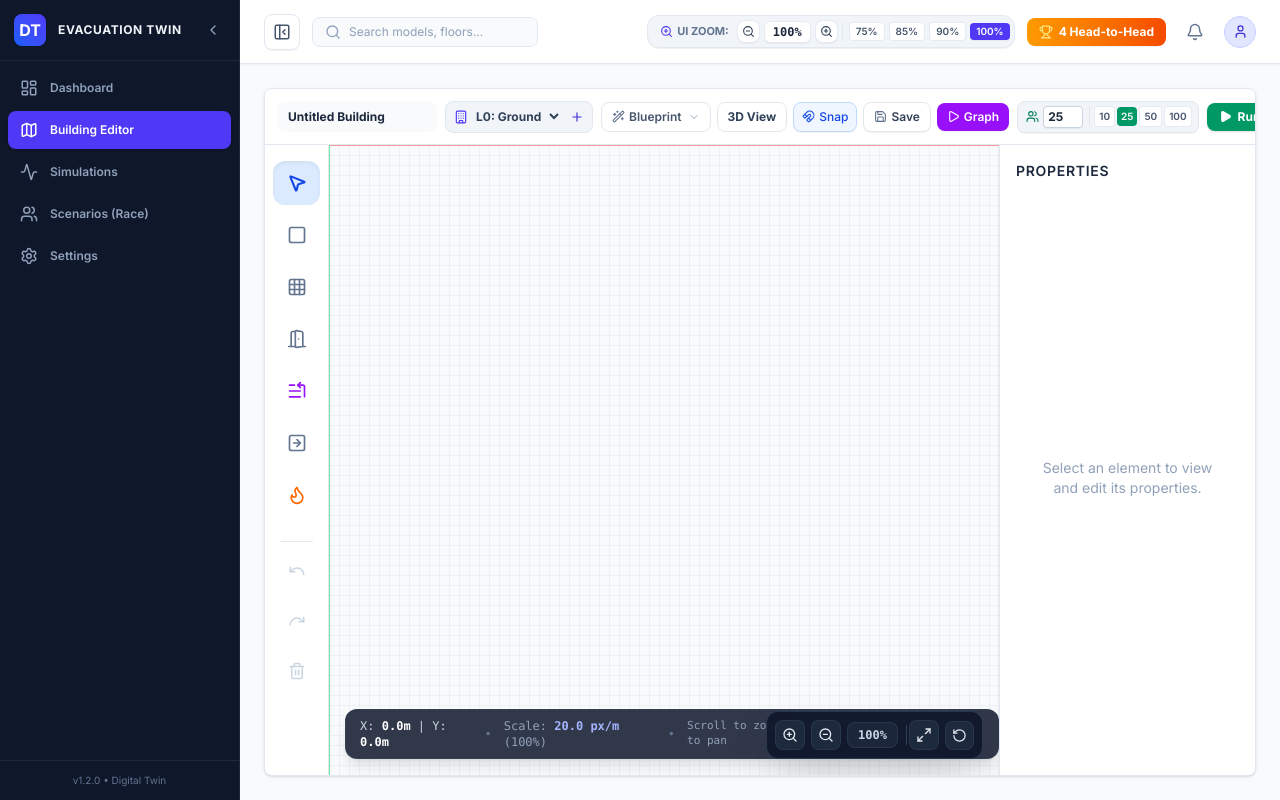
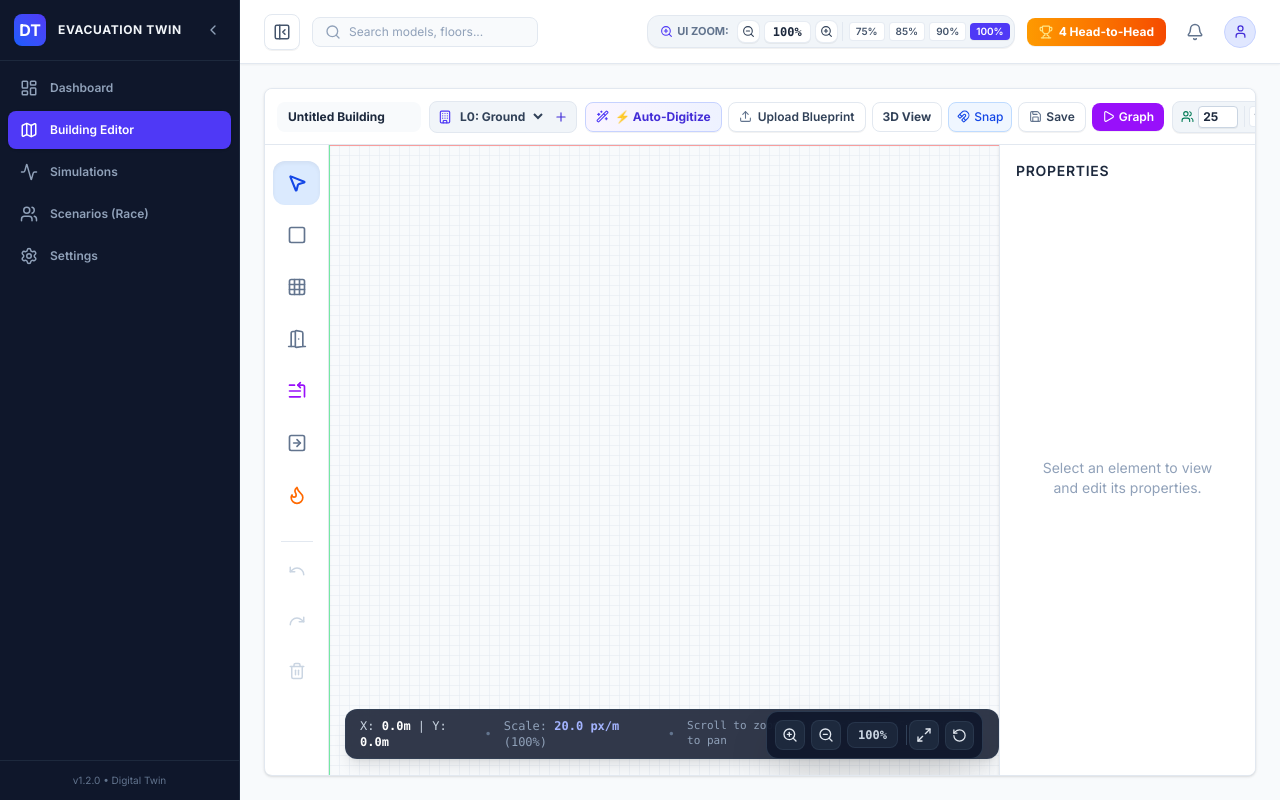
Before and after one commit to pavankr911-sys/Graph-based-Evacuation-, a Next.js app in the folder frontend/: page /editor in a window 1280 px wide. Built offline with nearby package versions, Linux system fonts and the light colour scheme.

Commit message:
fix(editor): restore direct 1-click Auto-Digitize and Upload Blueprint buttons with opacity controls

```diff
--- a/frontend/src/components/editor/EditorTopbar.tsx
+++ b/frontend/src/components/editor/EditorTopbar.tsx
@@ -2,11 +2,11 @@
 
 import { useEditorStore } from "@/store/editorStore";
 import {
-  Building, Plus, Copy, Trash2, Wand2, Upload, Eye, EyeOff,
-  Magnet, Save, Play, Loader2, Trophy, Users, ChevronDown, Check, Swords
+  Building, Plus, Copy, Trash2, Wand2, Upload, X,
+  Magnet, Save, Play, Loader2, Trophy, Users
 } from "lucide-react";
 import { useRouter } from "next/navigation";
-import { useState, useRef, useEffect } from "react";
+import { useState } from "react";
 import { saveBuilding, generateGraph, digitizeBlueprint } from "@/lib/api/client";
 import { v4 as uuidv4 } from "uuid";
 
@@ -32,20 +32,6 @@
   const [isDigitizing, setIsDigitizing] = useState(false);
   const [isRunningRace, setIsRunningRace] = useState(false);
   const [raceStatusText, setRaceStatusText] = useState("");
-  const [isBlueprintMenuOpen, setIsBlueprintMenuOpen] = useState(false);
-
-  const blueprintMenuRef = useRef<HTMLDivElement>(null);
-
-  // Close blueprint popover when clicking outside
-  useEffect(() => {
-    const handleClickOutside = (e: MouseEvent) => {
-      if (blueprintMenuRef.current && !blueprintMenuRef.current.contains(e.target as Node)) {
-        setIsBlueprintMenuOpen(false);
-      }
-    };
-    document.addEventListener("mousedown", handleClickOutside);
-    return () => document.removeEventListener("mousedown", handleClickOutside);
-  }, []);
 
   const handleAutoDigitize = async (file: File) => {
     setIsDigitizing(true);
@@ -77,7 +63,7 @@
 
       if (newElements.length > 0) {
         addElements(newElements);
-        alert(`Auto-Digitization Complete for ${floorTitle}!\nExtracted ${result.walls.length} walls and ${result.rooms.length} rooms.\nClick '3D' to view in your Multi-Story Digital Twin!`);
+        alert(`Auto-Digitization Complete for ${floorTitle}!\nExtracted ${result.walls.length} walls and ${result.rooms.length} rooms.\nClick '3D View' to see your Digital Twin!`);
       } else {
         alert("No clear walls or rooms could be detected in this image. Try an image with higher contrast or clear black lines.");
       }
@@ -85,7 +71,6 @@
       alert(`Digitization error: ${e.message}`);
     } finally {
       setIsDigitizing(false);
-      setIsBlueprintMenuOpen(false);
     }
   };
 
@@ -262,7 +247,7 @@
           type="text"
           value={buildingName}
           onChange={(e) => setBuildingInfo(buildingId || "", e.target.value)}
-          className="font-bold text-slate-800 text-xs border border-transparent hover:border-slate-300 focus:border-indigo-500 focus:outline-none bg-slate-50 px-2.5 py-1.5 rounded-lg w-32 sm:w-40 transition-colors"
+          className="font-bold text-slate-800 text-xs border border-transparent hover:border-slate-300 focus:border-indigo-500 focus:outline-none bg-slate-50 px-2.5 py-1.5 rounded-lg w-28 sm:w-36 transition-colors"
           placeholder="Building Name..."
           title="Click to rename building"
         />
@@ -328,48 +313,27 @@
         </div>
       </div>
 
-      {/* 2. Middle Cluster: Blueprint Tools, 2D/3D, Snap, Save, Graph */}
+      {/* 2. Middle Cluster: Direct 1-Click Blueprint Tools & View Modes */}
       <div className="flex items-center space-x-1.5 shrink-0">
-        {/* Compact Blueprint & CAD Popover Menu (Saves 350px of horizontal topbar space!) */}
-        <div className="relative" ref={blueprintMenuRef}>
-          <button
-            onClick={() => setIsBlueprintMenuOpen(!isBlueprintMenuOpen)}
-            className={`flex items-center space-x-1 px-2.5 py-1.5 rounded-lg text-xs font-semibold border transition-all cursor-pointer ${
-              activeBlueprint
-                ? "bg-purple-50 text-purple-700 border-purple-300 shadow-2xs"
-                : "bg-white text-slate-600 border-slate-200 hover:bg-slate-50"
+
+        {/* Direct Button 1: ⚡ Auto-Digitize Blueprint (OpenCV Vision) */}
+        <label
+          className={`flex items-center px-2.5 py-1.5 rounded-lg text-xs font-bold transition-all border cursor-pointer shadow-2xs ${
+            isDigitizing
+              ? "bg-purple-100 text-purple-700 border-purple-300 animate-pulse"
+              : "bg-gradient-to-r from-purple-50 to-indigo-50 text-indigo-700 border-indigo-200 hover:border-indigo-400 hover:shadow-xs"
           }`}
-            title="Blueprint & CAD Sketch Tools"
-          >
-            <Wand2 size={13} className={activeBlueprint ? "text-purple-600" : "text-slate-500"} />
-            <span>Blueprint</span>
-            {activeBlueprint && <span className="w-1.5 h-1.5 rounded-full bg-purple-500 animate-pulse" />}
-            <ChevronDown size={12} className="text-slate-400 ml-0.5" />
-          </button>
-
-          {isBlueprintMenuOpen && (
-            <div className="absolute top-full left-0 mt-1.5 w-64 bg-white rounded-xl shadow-2xl border border-slate-200 p-3 z-50 flex flex-col space-y-2.5 animate-in fade-in slide-in-from-top-1">
-              <div className="text-[11px] font-bold text-slate-500 uppercase tracking-wider border-b border-slate-100 pb-1.5">
-                Level {activeFloorNumber} Blueprint Tools
-              </div>
-
-              {/* ⚡ Auto-Digitize (OpenCV Vision) */}
-              <label
-                className={`flex items-center justify-center space-x-1.5 px-3 py-2 rounded-lg text-xs font-bold text-white transition-all cursor-pointer shadow-xs ${
-                  isDigitizing
-                    ? "bg-purple-400 cursor-not-allowed"
-                    : "bg-gradient-to-r from-purple-600 to-indigo-600 hover:from-purple-700 hover:to-indigo-700"
-                }`}
+          title="Click to select a CAD sketch or floorplan image to automatically extract walls & rooms using OpenCV AI Vision"
         >
           {isDigitizing ? (
             <>
-                    <Loader2 size={14} className="animate-spin" />
-                    <span>Analyzing Image...</span>
+              <Loader2 size={13} className="mr-1.5 animate-spin text-purple-600" />
+              <span>Digitizing...</span>
             </>
           ) : (
             <>
-                    <Wand2 size={14} />
-                    <span>⚡ Auto-Digitize Blueprint</span>
+              <Wand2 size={13} className="mr-1.5 text-indigo-600" />
+              <span>⚡ Auto-Digitize</span>
             </>
           )}
           <input
@@ -387,10 +351,13 @@
           />
         </label>
 
-              {/* Reference Upload */}
-              <label className="flex items-center justify-center space-x-1.5 px-3 py-1.5 rounded-lg text-xs font-semibold bg-slate-50 hover:bg-slate-100 text-slate-700 border border-slate-200 cursor-pointer transition-colors">
-                <Upload size={13} className="text-slate-500" />
-                <span>Upload Sketch Image</span>
+        {/* Direct Button 2: Upload Reference Blueprint */}
+        <label
+          className="flex items-center px-2.5 py-1.5 rounded-lg text-xs font-semibold bg-white hover:bg-slate-50 text-slate-700 border border-slate-200 cursor-pointer shadow-2xs transition-colors"
+          title="Upload a background blueprint sketch to draw on top of for this floor"
+        >
+          <Upload size={13} className="mr-1.5 text-slate-500" />
+          <span>Upload Blueprint</span>
           <input
             type="file"
             accept="image/*"
@@ -407,19 +374,16 @@
                   }
                 };
                 reader.readAsDataURL(file);
+                e.target.value = "";
               }
-                    setIsBlueprintMenuOpen(false);
             }}
           />
         </label>
 
-              {/* Opacity Slider */}
+        {/* Blueprint Opacity Control (Only shown when active blueprint exists on this floor) */}
         {activeBlueprint && (
-                <div className="pt-1.5 border-t border-slate-100">
-                  <div className="flex justify-between text-[10px] text-slate-500 mb-1 font-semibold">
-                    <span>Opacity</span>
-                    <span>{Math.round((activeBlueprintOpacity || 0.4) * 100)}%</span>
-                  </div>
+          <div className="flex items-center space-x-1.5 bg-purple-50/80 px-2 py-1 rounded-lg border border-purple-200 text-xs">
+            <span className="text-[10px] font-bold text-purple-700">Opacity:</span>
             <input
               type="range" min="0" max="1" step="0.05"
               value={activeBlueprintOpacity !== undefined ? activeBlueprintOpacity : 0.4}
@@ -428,13 +392,25 @@
                   setFloorBlueprintOpacity(activeFloorId, parseFloat(e.target.value));
                 }
               }}
-                    className="w-full h-1.5 bg-slate-200 rounded-lg cursor-pointer"
+              className="w-14 h-1 bg-purple-200 rounded-lg cursor-pointer"
+              title="Adjust blueprint background opacity"
             />
+            <span className="text-[10px] font-mono font-bold text-purple-700 w-6">
+              {Math.round((activeBlueprintOpacity || 0.4) * 100)}%
+            </span>
+            <button
+              onClick={() => {
+                if (activeFloorId) {
+                  setFloorBlueprint(activeFloorId, null);
+                }
+              }}
+              className="p-0.5 text-slate-400 hover:text-red-600 rounded transition-colors cursor-pointer"
+              title="Clear blueprint reference"
+            >
+              <X size={12} />
+            </button>
           </div>
         )}
-            </div>
-          )}
-        </div>
 
         {/* 2D / 3D Mode Toggle */}
         <button
```
Lines whose indentation alone changed are shown as unchanged.
